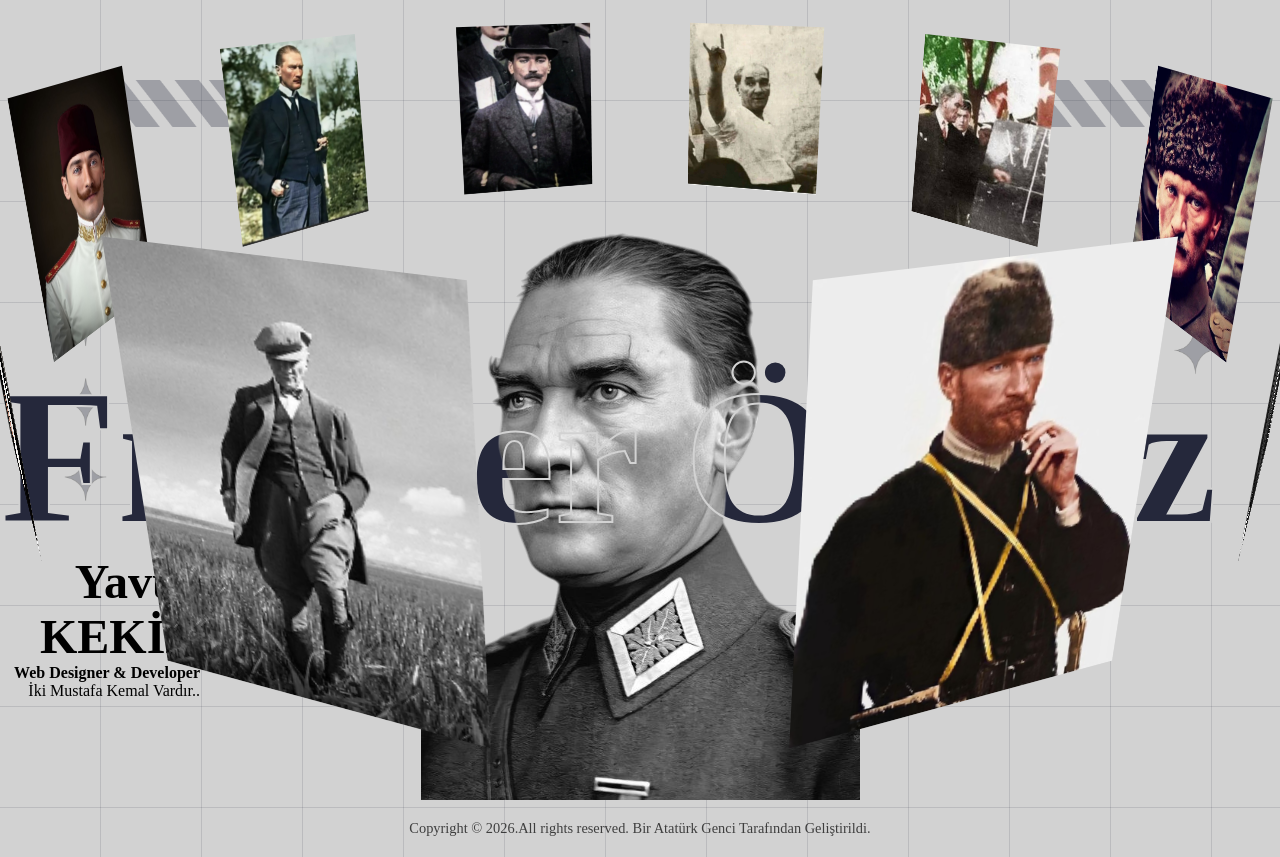
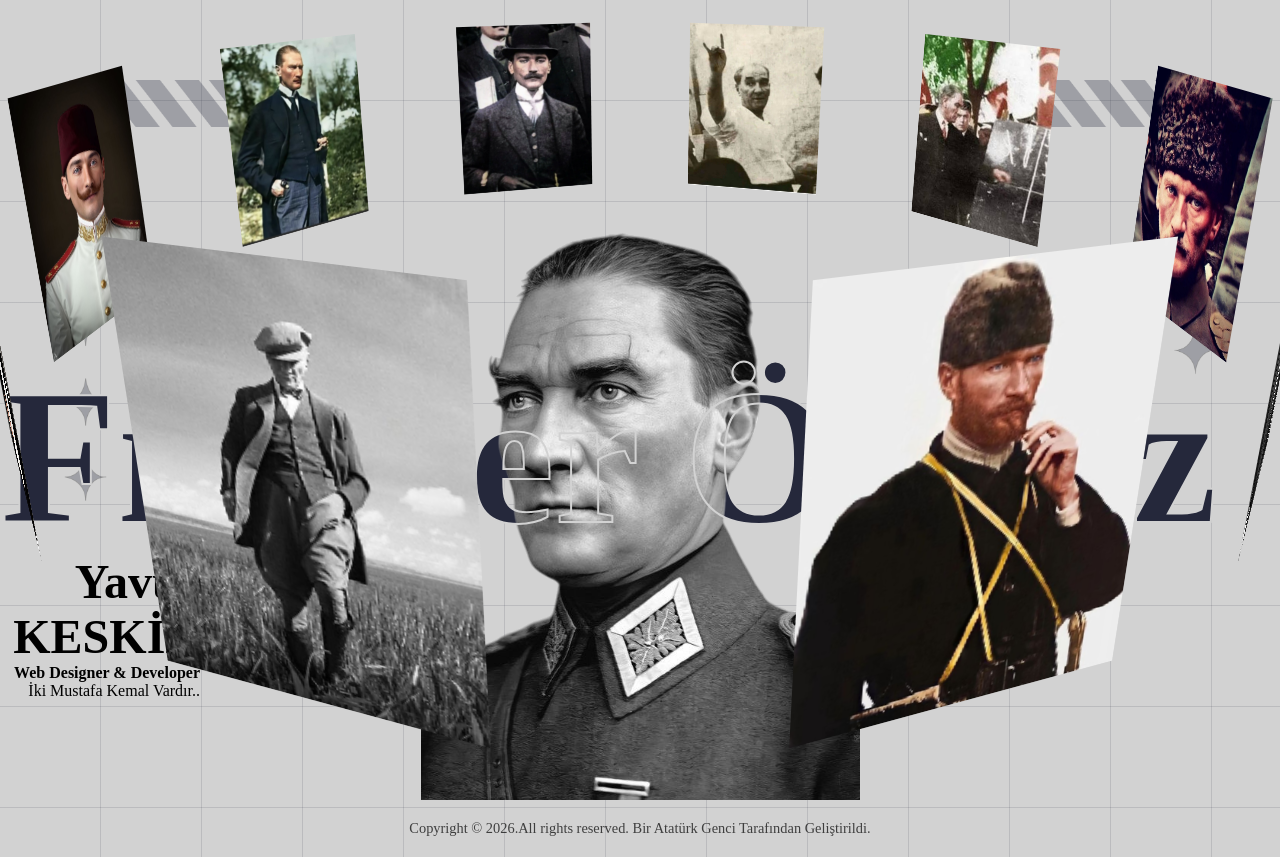
Before and after one commit to yavuzkeskin52/Ataturk-3D-Gallery, a plain HTML site: page index.html in a window 1280 px wide. Drawn offline with Linux system fonts and the light colour scheme; a web font is replaced by a local one.

Commit message:
Update index.html

```diff
--- a/index.html
+++ b/index.html
@@ -27,7 +27,7 @@
                 Fikirler Ölmez
             </h1>
             <div class="author">
-                <h2>Yavuz KEKİN</h2>
+                <h2>Yavuz KESKİN</h2>
                 <p><b>Web Designer & Developer</b></p>
                 <p>
                     İki Mustafa Kemal Vardır..
```
